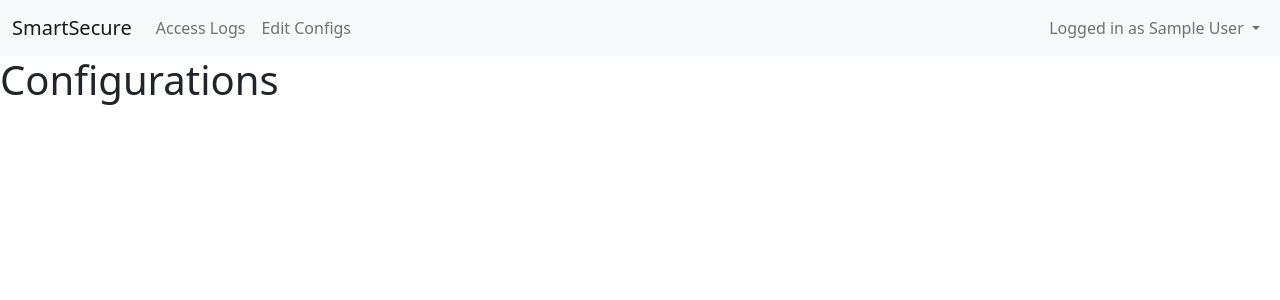
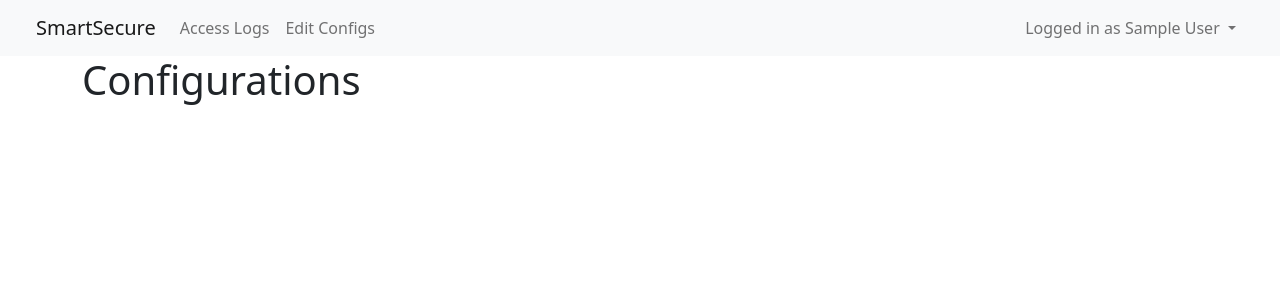
Before and after one commit to JohnChung2002/Smart-Secure-System, a Flask app: page /configs in a window 1280 px wide. Shown: the top 300 px of the page. Run offline with Flask 3, Linux system fonts and the light colour scheme; the visitor is signed in with stand-in values (Sample User, id 1); data that the repository does not hold is empty; some libraries are stand-ins or nearby versions.

Commit message:
Update UI

```diff
--- a/templates/configs.html
+++ b/templates/configs.html
@@ -3,6 +3,7 @@
 {% block title %}Configurations{% endblock %}
 
 {% block content %}
+    <div class="container">
         <h1>Configurations</h1>
         <form action="/configs" method="post">
             {% for config in configs %}
@@ -12,4 +13,5 @@
                 </div>
             {% endfor %}
         </form>
+    </div>
 {% endblock %}
--- a/templates/layout.html
+++ b/templates/layout.html
@@ -8,7 +8,7 @@
 </head>
 <body>
 <nav class="navbar navbar-expand-lg bg-light">
-    <div class="container-fluid">
+    <div class="container-fluid mx-4">
         <a class="navbar-brand" href="/">SmartSecure</a>
         <button class="navbar-toggler" type="button" data-bs-toggle="collapse" data-bs-target="#navbarSupportedContent" aria-controls="navbarSupportedContent" aria-expanded="false" aria-label="Toggle navigation">
             <span class="navbar-toggler-icon"></span>
```
Lines whose indentation alone changed are shown as unchanged.
